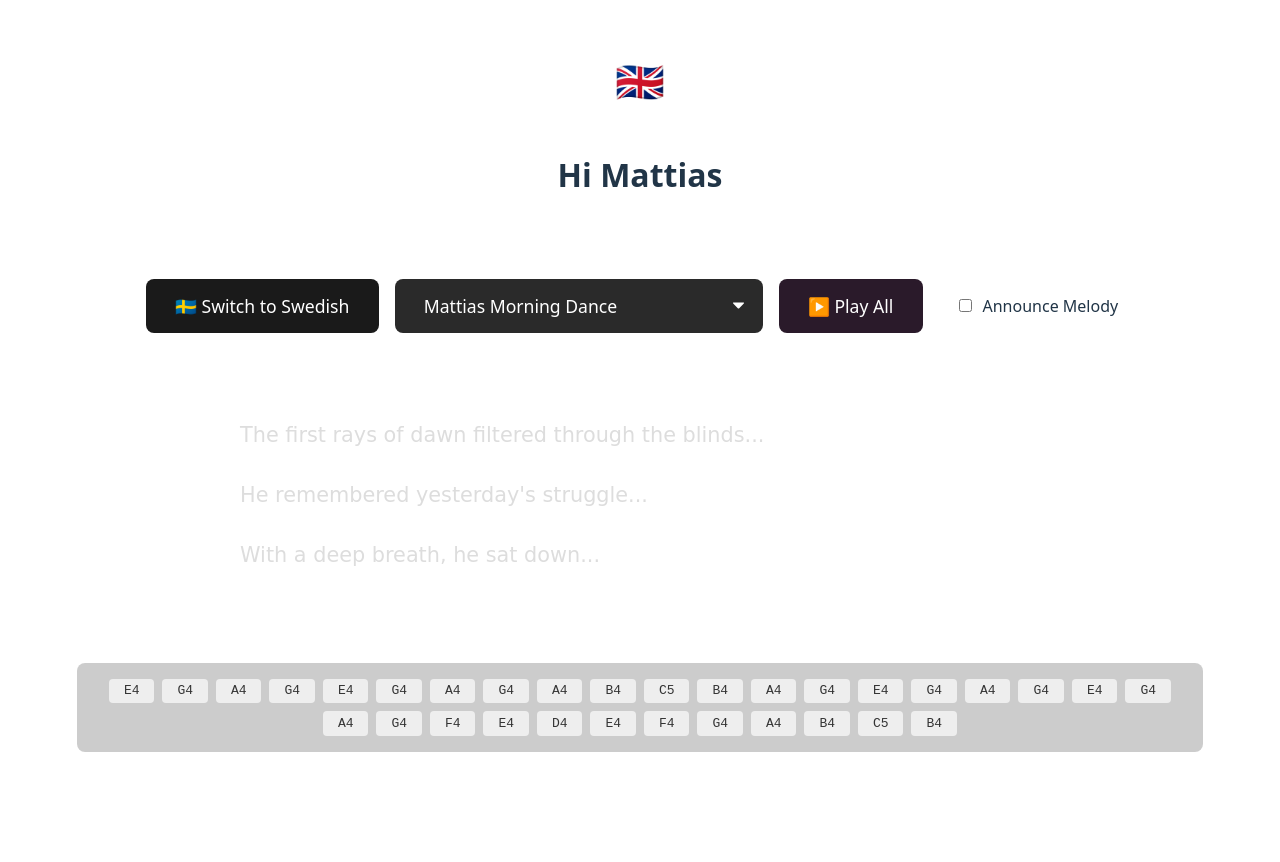
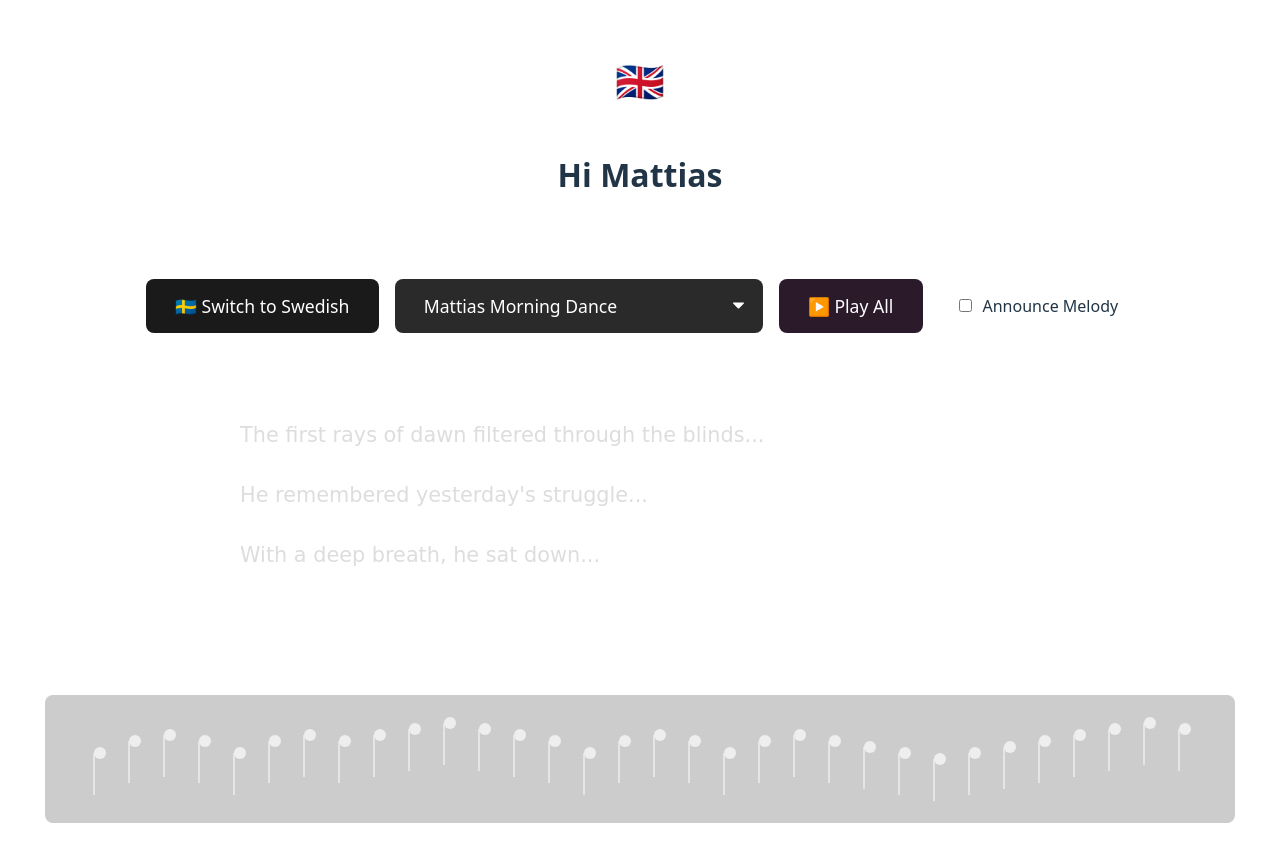
Before and after one commit to nikteg/mattias-music, a React (Vite) app: page / in a window 1280 px wide. Shown: the top 862 px of the page. Before the commit the page ends 800 px from the top, so only its background shows below. Built offline with nearby package versions, Linux system fonts and the light colour scheme.

Commit message:
feat: Add basic SVG music notation rendering

```diff
--- a/src/App.css
+++ b/src/App.css
@@ -182,29 +182,11 @@ h1 {
   margin-bottom: 1.2em; /* Slightly more space between paragraphs */
 }
 
-.notation-container {
-  margin-top: 2rem; /* Space above notation */
-  padding: 1rem;
-  background-color: rgba(0, 0, 0, 0.2); /* Dark background */
-  border-radius: 8px;
-  max-width: 90%;
-  width: fit-content; /* Fit content width */
-  margin-left: auto;
-  margin-right: auto;
-  display: flex;
-  flex-wrap: wrap; /* Allow notes to wrap */
-  gap: 0.5em; /* Spacing between notes */
-  justify-content: center;
+.svg-notation-wrapper {
+  width: 100%; /* Allow SVG to potentially scroll horizontally */
+  overflow-x: auto; /* Add scroll if SVG is wider than container */
+  margin-top: 2rem;
+  padding-bottom: 1rem; /* Space below SVG */
 }
 
-.notation-note {
-  display: inline-block;
-  padding: 0.2em 0.5em;
-  background-color: #eee; /* Light background for notes */
-  color: #333; /* Dark text */
-  border-radius: 4px;
-  font-family: monospace; /* Monospace font for alignment */
-  font-size: 1em;
-  min-width: 2.5em; /* Ensure minimum width */
-  text-align: center;
-}
+/* Toast CSS remains below */
--- a/src/App.tsx
+++ b/src/App.tsx
@@ -2,6 +2,7 @@ import { useState, useCallback, useRef, useEffect } from 'react'
 import './App.css'
 import ToastNotification from './ToastNotification'; // Import the new component
 import './ToastNotification.css'; // Import toast CSS here too for the container
+import React from 'react'; // Make sure React is imported if not already
 
 // Musical notes frequencies
 const NOTES = {
@@ -257,6 +258,52 @@ interface ToastState {
   id: number;
   message: string;
   timestamp: string; // Add timestamp field
+}
+
+// --- SVG Notation Constants and Helpers ---
+const STAFF_LINES = 5;
+const LINE_HEIGHT = 12; // Space between staff lines
+const STAFF_HEIGHT = (STAFF_LINES - 1) * LINE_HEIGHT;
+const CLEF_WIDTH = 40;
+const NOTE_RADIUS = LINE_HEIGHT / 2;
+const STEM_LENGTH = LINE_HEIGHT * 3.5;
+const ACCIDENTAL_WIDTH = 15;
+const NOTE_SPACING = 35; // Horizontal space per note
+const TOP_MARGIN = 40; // Space above staff
+const LEFT_MARGIN = 15;
+const BAR_LINE_INTERVAL = 8; // Draw bar line every 8 notes
+
+// Map note name (like 'C4', 'G#5') to vertical steps from bottom line (G3 for treble clef)
+// This is simplified and assumes treble clef where G3 is bottom line space, E4 is bottom line etc.
+const noteSteps: { [key: string]: number } = {
+    'C3': -4, 'D3': -3, 'E3': -2, 'F3': -1, 'G3': 0, 'A3': 1, 'B3': 2,
+    'C4': 3, 'D4': 4, 'E4': 5, 'F4': 6, 'G4': 7, 'A4': 8, 'B4': 9,
+    'C5': 10, 'D5': 11, 'E5': 12, 'F5': 13, 'G5': 14, 'A5': 15, 'B5': 16,
+    'C6': 17, 'D6': 18, 'E6': 19, 'F6': 20, 'G6': 21, 'A6': 22, 'B6': 23,
+};
+
+function getNoteYPosition(noteName: string): number | null {
+    const baseNote = noteName.substring(0, noteName.length - 1); // e.g., 'C#', 'G', 'Bb'
+    const octave = parseInt(noteName.substring(noteName.length - 1), 10);
+    const noteLetter = baseNote.charAt(0);
+    const accidental = baseNote.length > 1 ? baseNote.charAt(1) : null;
+
+    // Find the step for the natural note in the same octave
+    const naturalNoteName = `${noteLetter}${octave}`;
+    const step = noteSteps[naturalNoteName];
+
+    if (step === undefined) return null; // Note out of range
+
+    // Calculate Y based on steps from bottom line (G3)
+    // Top line is E5 (step 9), middle is B4 (step 7)
+    const y = TOP_MARGIN + STAFF_HEIGHT - (step * (LINE_HEIGHT / 2));
+    return y;
+}
+
+function getAccidentalSymbol(noteName: string): string | null {
+    if (noteName.includes('#')) return '♯'; // Sharp symbol
+    if (noteName.includes('b')) return '♭'; // Flat symbol
+    return null;
 }
 
 function App() {
@@ -613,6 +660,73 @@ function App() {
   const currentMelodyNotes = (MELODIES[selectedMelody] || []).map(
     freq => frequencyToNoteName[Math.round(freq * 100) / 100] || '?');
 
+  // --- Generate SVG Elements ---
+  const renderNotationSVG = () => {
+    const svgElements: React.ReactNode[] = [];
+    const totalNotes = currentMelodyNotes.length;
+    if (totalNotes === 0) return null;
+
+    const svgWidth = LEFT_MARGIN + CLEF_WIDTH + (totalNotes * NOTE_SPACING) + LEFT_MARGIN;
+    const svgHeight = TOP_MARGIN * 2 + STAFF_HEIGHT;
+
+    // Staff lines
+    for (let i = 0; i < STAFF_LINES; i++) {
+      const y = TOP_MARGIN + i * LINE_HEIGHT;
+      svgElements.push(<line key={`staff-${i}`} x1={LEFT_MARGIN} y1={y} x2={svgWidth - LEFT_MARGIN} y2={y} stroke="#ccc" strokeWidth="1" />);
+    }
+
+    // Treble Clef (using Unicode character)
+    svgElements.push(<text key="clef" x={LEFT_MARGIN + 5} y={TOP_MARGIN + STAFF_HEIGHT / 2 + 20} fontSize="55" fill="#ccc" fontFamily="serif">𝄞</text>);
+
+    let currentX = LEFT_MARGIN + CLEF_WIDTH;
+
+    // Notes and accidentals
+    currentMelodyNotes.forEach((noteName, index) => {
+      const y = getNoteYPosition(noteName);
+      if (y === null) return; // Skip if note out of range
+
+      const accidental = getAccidentalSymbol(noteName);
+      let noteX = currentX;
+
+      // Draw accidental if present
+      if (accidental) {
+          svgElements.push(
+              <text key={`acc-${index}`} x={noteX - ACCIDENTAL_WIDTH} y={y + 5} fontSize="20" fill="#eee">{accidental}</text>
+          );
+      }
+
+      // Notehead (circle)
+      svgElements.push(<circle key={`note-${index}`} cx={noteX} cy={y} r={NOTE_RADIUS} fill="#eee" />);
+
+      // Stem
+      const stemUp = y > (TOP_MARGIN + STAFF_HEIGHT / 2); // Stem up if below middle line
+      const stemY1 = y;
+      const stemY2 = stemUp ? y - STEM_LENGTH : y + STEM_LENGTH;
+      const stemX = stemUp ? noteX + NOTE_RADIUS : noteX - NOTE_RADIUS; // Attach stem to side
+      svgElements.push(<line key={`stem-${index}`} x1={stemX} y1={stemY1} x2={stemX} y2={stemY2} stroke="#eee" strokeWidth="1.5" />);
+
+      // Bar line (simple)
+      if ((index + 1) % BAR_LINE_INTERVAL === 0 && index < totalNotes - 1) {
+          const barX = noteX + NOTE_SPACING / 2;
+          svgElements.push(<line key={`bar-${index}`} x1={barX} y1={TOP_MARGIN} x2={barX} y2={TOP_MARGIN + STAFF_HEIGHT} stroke="#ccc" strokeWidth="1" />);
+      }
+
+      currentX += NOTE_SPACING;
+    });
+
+    // Final bar line
+    const finalBarX = currentX - NOTE_SPACING / 2;
+    svgElements.push(<line key="final-bar-thin" x1={finalBarX-3} y1={TOP_MARGIN} x2={finalBarX-3} y2={TOP_MARGIN + STAFF_HEIGHT} stroke="#ccc" strokeWidth="1" />);
+    svgElements.push(<line key="final-bar-thick" x1={finalBarX} y1={TOP_MARGIN} x2={finalBarX} y2={TOP_MARGIN + STAFF_HEIGHT} stroke="#ccc" strokeWidth="4" />);
+
+
+    return (
+      <svg width={svgWidth} height={svgHeight} style={{ marginTop: '2rem', backgroundColor: 'rgba(0,0,0,0.2)', borderRadius: '8px' }}>
+        {svgElements}
+      </svg>
+    );
+  };
+
   return (
     <div className="container" style={backgroundStyle}>
       <h1>
@@ -671,11 +785,9 @@ function App() {
         ))}
       </div>
 
-      {/* Simplified Music Notation Container */}
-      <div className="notation-container">
-        {currentMelodyNotes.map((noteName, index) => (
-          <span key={index} className="notation-note">{noteName}</span>
-        ))}
+      {/* SVG Music Notation */}
+      <div className="svg-notation-wrapper">
+         {renderNotationSVG()}
       </div>
 
       {/* Toast Container - Renders all active toasts */}
```
